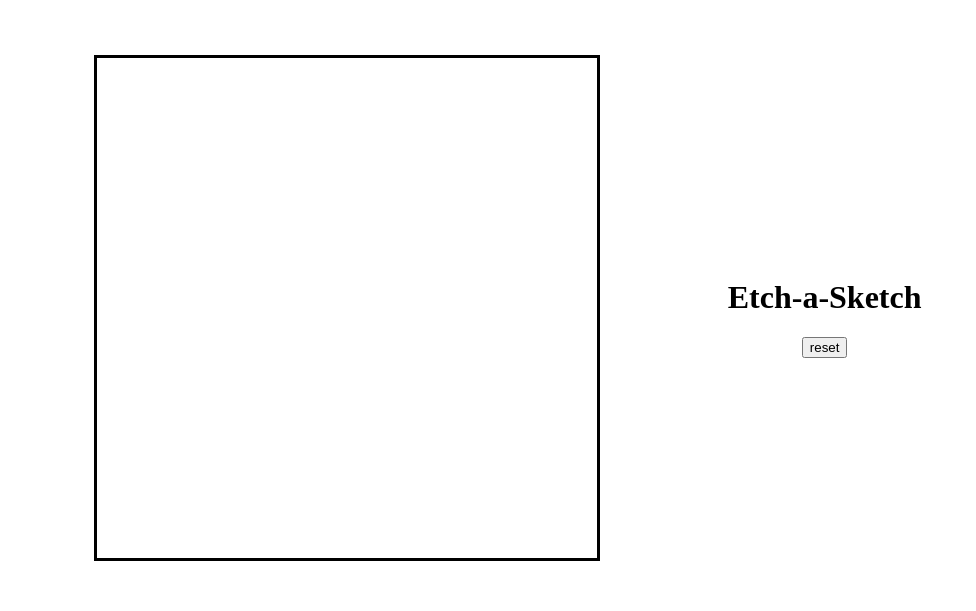
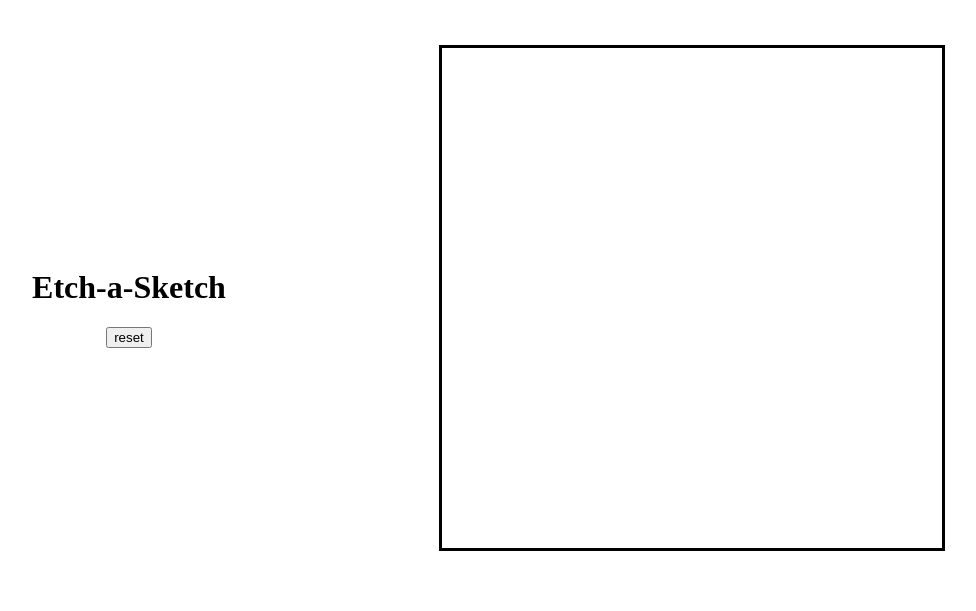
Before and after one commit to ahzi-pav/odin-etch-a-sketch, a plain HTML site: page index.html in a window 1280 px wide. Shown: the whole page, without its empty margins (203-1179 px from the left). Drawn offline with Linux system fonts and the light colour scheme.

Commit message:
Refactor codebase

```diff
--- a/index.html
+++ b/index.html
@@ -7,6 +7,11 @@
     <link rel="stylesheet" href="styles/style.css">
 </head>
 <body>
+    <div id="container">
+        <div id="nav-pane">
+            <h1>Etch-a-Sketch</h1>
+        </div>
+    </div>
     <script src="script.js"></script>
 </body>
 </html>
--- a/script.js
+++ b/script.js
@@ -1,10 +1,4 @@
-const container = document.createElement('div');
-container.setAttribute('id', 'container');
-document.body.appendChild(container);
-
-const navPane = document.createElement('div');
-navPane.setAttribute('id', 'nav-pane');
-container.appendChild(navPane);
+const container = document.querySelector('#container');
 
 const screen = document.createElement('div');
 screen.setAttribute('id', 'screen');
@@ -26,15 +20,6 @@ function generateGrids(size) {
     };
 };
 
-const titleContainer = document.createElement('div');
-titleContainer.setAttribute('id', 'title-container');
-container.appendChild(titleContainer);
-
-const title = document.createElement('h1');
-title.setAttribute('id', 'title');
-title.textContent = "Etch-a-Sketch";
-titleContainer.appendChild(title);
-
 generateGrids(32);
 
 const cells = document.querySelectorAll('.cell');
@@ -51,6 +36,8 @@ screen.addEventListener('mouseup', () => {
     });
 });
 
+const navPane = container.querySelector('#nav-pane');
+
 const resetButton = document.createElement('button');
 resetButton.addEventListener('click', () => {
     cells.forEach((cell) => {
@@ -58,4 +45,4 @@ resetButton.addEventListener('click', () => {
     });
 });
 resetButton.textContent = 'reset';
-titleContainer.appendChild(resetButton);
+navPane.appendChild(resetButton);
--- a/styles/style.css
+++ b/styles/style.css
@@ -1,30 +1,25 @@
 #container {
     display: flex;
-    height: 600px;
+    height: 580px;
     align-items: center;
     justify-content: center;
-    gap: 30px;
-}
-#nav-pane {
-    display: flex;
-    height: 600px;
-    width: 400px;
+    gap: 10px;
 }
 #screen {
     display: flex;
     width: 500px;
     height: 500px;
     border-style: solid;
+    margin-right: 100px;
 }
 .cell:hover {
     background: gray;
 }
-#title-container {
+#nav-pane {
     display: flex;
     flex-direction: column;
     height: 600px;
     width: 600px;
     justify-content: center;
     align-items: center;
-    margin-right: 50px;
 }
```
